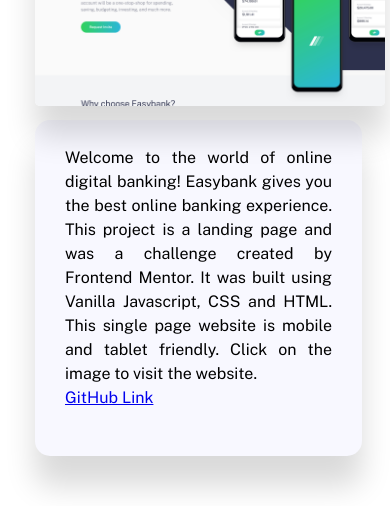
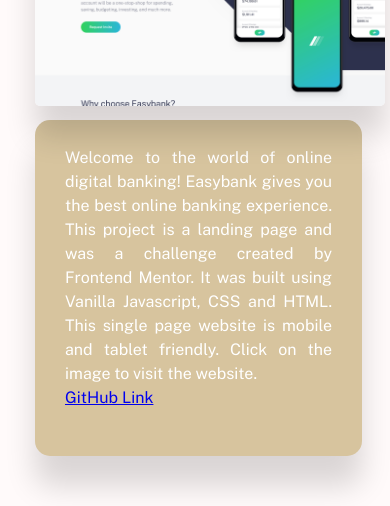
Before and after one commit to M-Anas-Syed/portfolio, a React (Create React App) app: page / in a window 390 px wide. Shown: the part 1160-1666 px from the top of the page. Built offline with nearby package versions, Linux system fonts and the light colour scheme.

Commit message:
updated mobile version

```diff
--- a/src/App.css
+++ b/src/App.css
@@ -289,12 +289,13 @@ img:hover{
   .cards{
     min-height: 0;
     border: 0;
-    background: ghostwhite;
+    background: #D7C49E;
     border-radius: 15px;
     padding: 30px;
     box-shadow: 0px 30px 30px rgba(0, 0, 0, 0.15);
     margin-top: 10px;
     padding-top: 10px;
+    color: white;
   }
 
   .projects_p{
@@ -374,7 +375,7 @@ img:hover{
   }
 
   .bgcolour{
-    background-color: white;
+    background: snow;
     padding-top: 30px;
   }
 
@@ -383,3 +384,9 @@ img:hover{
     padding: 30px;
   }
 }
+
+@media (max-width: 375px){
+  img{
+    width: 310px;
+  }
+}
```
